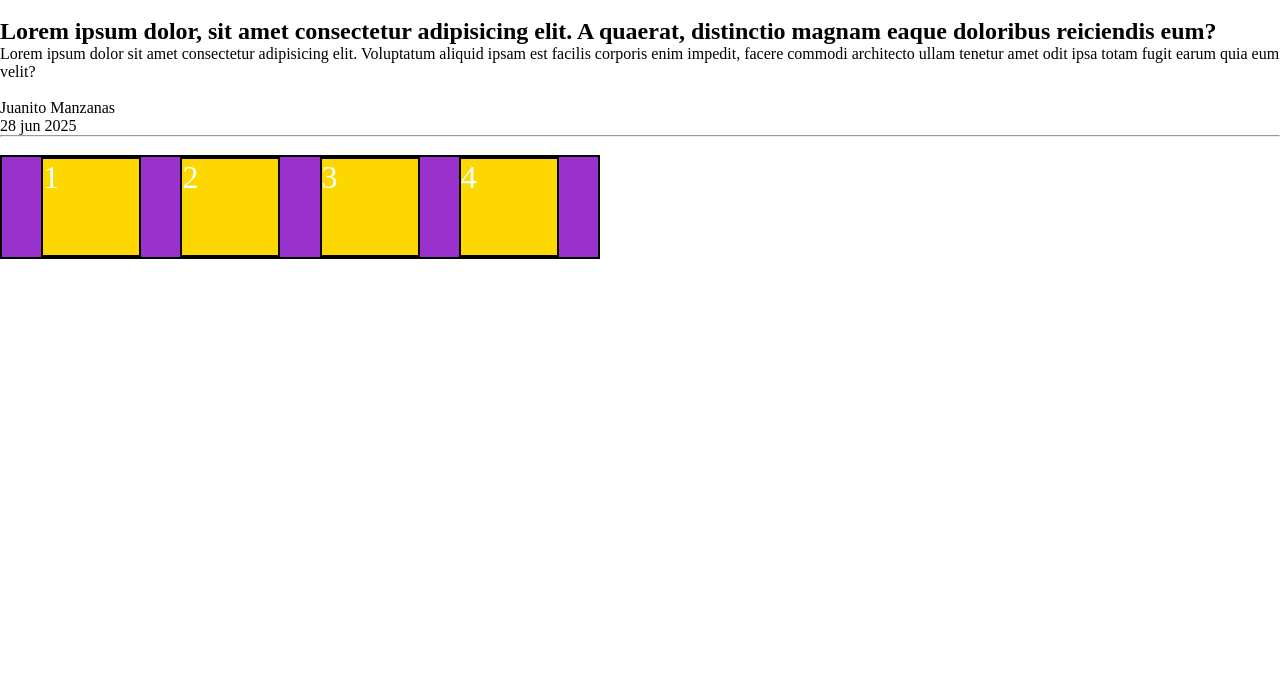
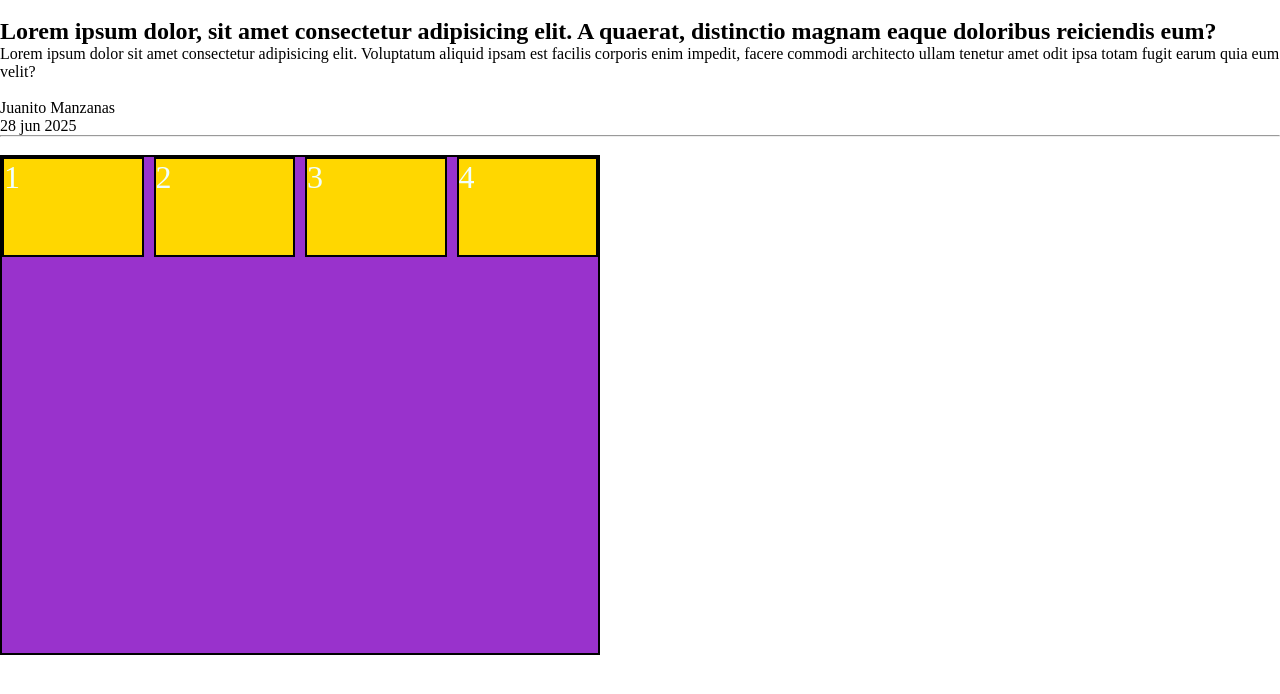
Before and after one commit to AlFlak76mm/web-c-fundamentos-desarrollo-web, a plain HTML site: page 04-flexbox-maquetacion/index.html in a window 1280 px wide. Drawn offline with Linux system fonts and the light colour scheme.

Commit message:
Se hicieron pruebas en documento css para probar flex-wrap y align-content

```diff
--- a/04-flexbox-maquetacion/style.css
+++ b/04-flexbox-maquetacion/style.css
@@ -7,15 +7,22 @@
 
 .contenedor-flexible{
     display: flex;
+    flex-direction: row;
+    justify-content: flex-start;
+    /* align-items: stretch; */ /* Sirve para una sola linea de contenido */
+    flex-wrap: nowrap;
+    align-content: flex-start; /* Sirve para mas de una linea de contenido */
+    gap: 10px;
+
     background-color: darkorchid;
-    justify-content: space-evenly;
     border: 2px black solid;
     width: 600px;
-    color: azure;
+    height: 500px;
+    color: azure
 }
 
 .boxy{
-    width: 100px;
+    width: 50%;
     height: 100px;
     background-color:gold;
     border: 2px black solid;
```
